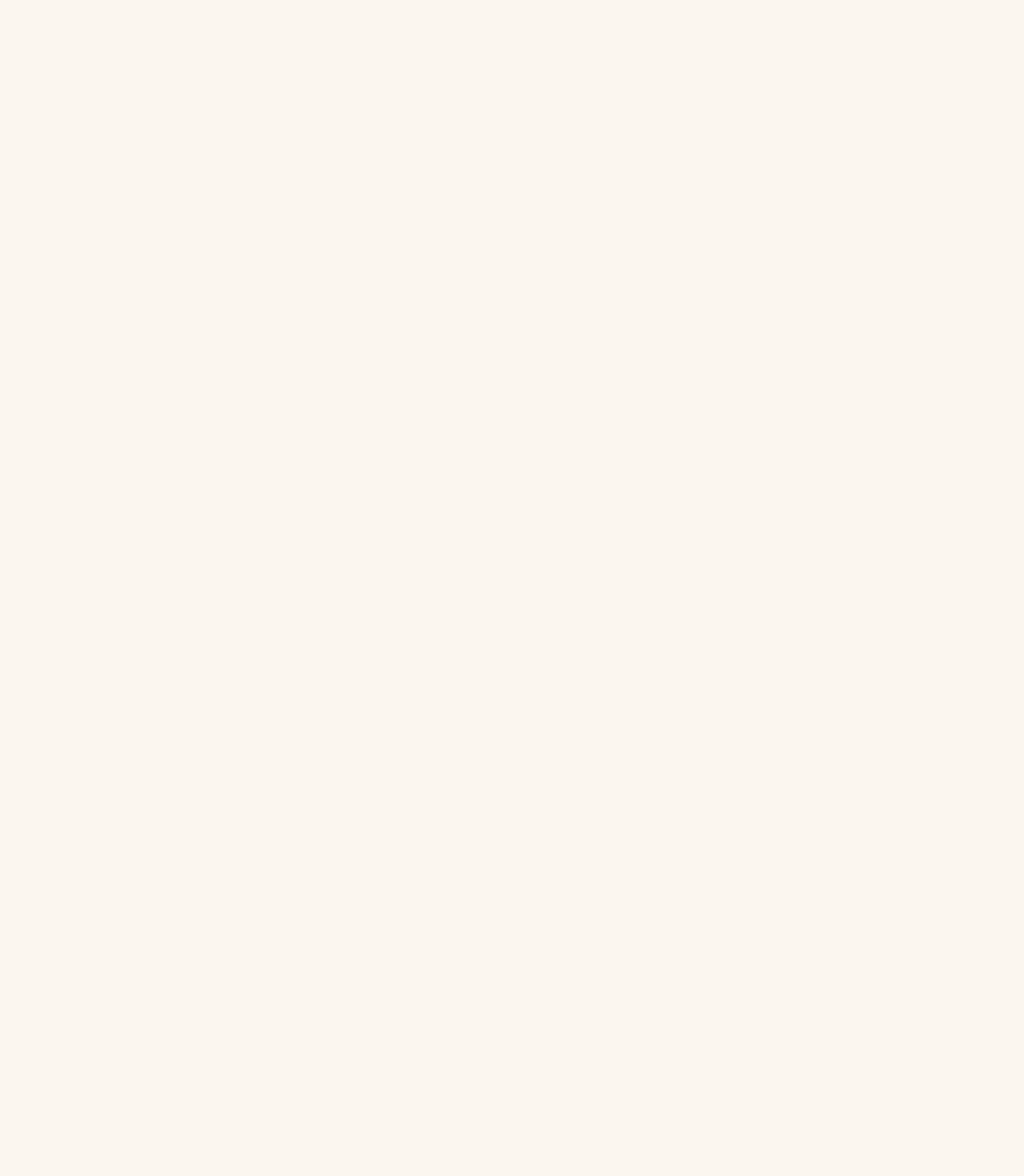
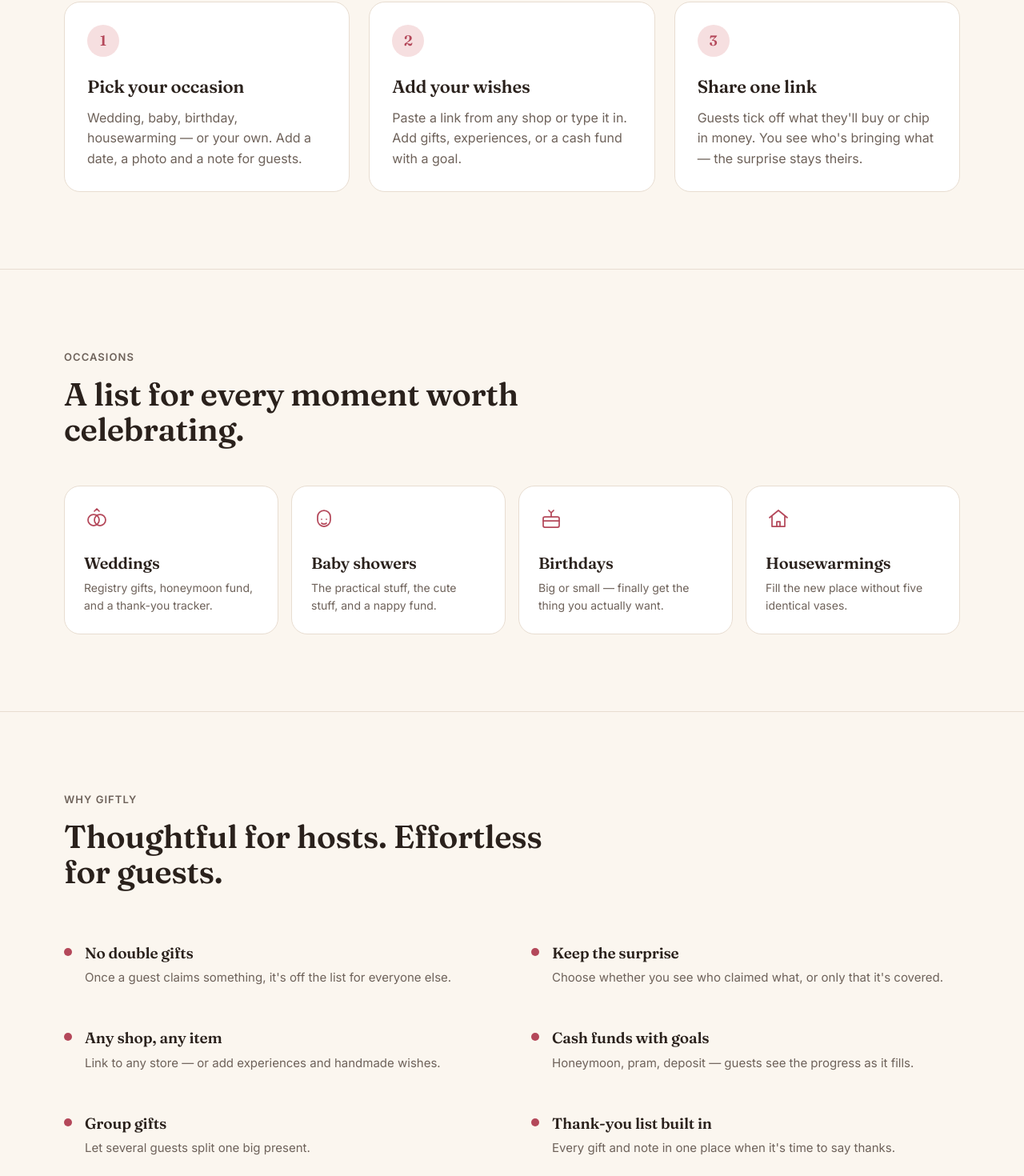
Before and after one commit to FasterThanIE/giftly, a React (Vite) app: page / in a window 1280 px wide. Shown: the part 1000-2470 px from the top of the page at 80% size. Before the commit the page ends 800 px from the top, so only its background shows below. Built offline with nearby package versions, Linux system fonts and the light colour scheme.

Commit message:
Add features, CTA and footer sections

```diff
--- a/src/App.jsx
+++ b/src/App.jsx
@@ -1,16 +1,31 @@
 import Hero from "./components/Hero.jsx";
 import Nav from "./components/Nav.jsx";
+import HowItWorks from "./components/HowItWorks.jsx";
+import Occasions from "./components/Occasions.jsx";
+import Features from "./components/Features.jsx";
+import Cta from "./components/Cta.jsx";
+import Footer from "./components/Footer.jsx";
 
 
 function App() {
 
 
   return (
-    <div className="wrap">
-        <Nav />
-        <Hero />
+      <>
 
-    </div>
+          <div className="wrap">
+              <Nav />
+              <Hero />
+          </div>
+
+          <HowItWorks />
+          <Occasions />
+          <Features />
+          <Cta />
+          <Footer />
+
+      </>
+
   )
 }
 
--- /dev/null
+++ b/src/components/Cta.jsx
@@ -0,0 +1,25 @@
+
+function Cta() {
+
+    return (
+
+        <section id="start">
+            <div className="wrap">
+                <div className="cta">
+                    <div>
+                        <h2>Start your wish list in two minutes.</h2>
+                        <p>Free to create. Share it on your invitation, in a message, or with a QR code.</p>
+                    </div>
+                    <form>
+                        <input type="email" placeholder="you@example.com" />
+                        <button className="btn btn-primary" type="submit">Get started</button>
+                    </form>
+                </div>
+            </div>
+        </section>
+
+
+    )
+}
+
+export default Cta
--- /dev/null
+++ b/src/components/Features.jsx
@@ -0,0 +1,71 @@
+function Features() {
+
+    return (
+
+        <section>
+            <div className="wrap">
+                <div className="head">
+                    <span className="eyebrow">Why Giftly</span>
+                    <h2>Thoughtful for hosts. Effortless for guests.</h2>
+                </div>
+                <div className="feats">
+                    <div className="feat">
+                        <i></i>
+                        <div>
+                            <h3>No double gifts</h3>
+                            <p>Once a guest claims something, it's off the list for everyone else.</p>
+                        </div>
+                    </div>
+
+                    <div className="feat">
+                        <i></i>
+                        <div>
+                            <h3>Keep the surprise</h3>
+                            <p>Choose whether you see who claimed what, or only that it's covered.</p>
+                        </div>
+                    </div>
+
+                    <div className="feat">
+                        <i></i>
+                        <div>
+                            <h3>Any shop, any item</h3>
+                            <p>Link to any store — or add experiences and handmade wishes.</p>
+                        </div>
+                    </div>
+
+                    <div className="feat">
+                        <i></i>
+                        <div>
+                            <h3>Cash funds with goals</h3>
+                            <p>Honeymoon, pram, deposit — guests see the progress as it fills.</p>
+                        </div>
+                    </div>
+
+                    <div className="feat">
+                        <i></i>
+                        <div>
+                            <h3>Group gifts</h3>
+                            <p>Let several guests split one big present.</p>
+                        </div>
+                    </div>
+
+                    <div className="feat">
+                        <i></i>
+                        <div>
+                            <h3>Thank-you list built in</h3>
+                            <p>Every gift and note in one place when it's time to say thanks.</p>
+                        </div>
+                    </div>
+
+                </div>
+            </div>
+
+
+        </section>
+
+
+
+    )
+}
+
+export default Features;
--- /dev/null
+++ b/src/components/Footer.jsx
@@ -0,0 +1,19 @@
+
+
+function Footer () {
+
+    return (
+
+        <footer>
+
+            <div className="wrap">
+                <span>&copy; 2026 Giftly</span>
+                <span>Made for celebrations</span>
+
+            </div>
+        </footer>
+
+    )
+}
+
+export default Footer;
--- /dev/null
+++ b/src/components/HowItWorks.jsx
@@ -0,0 +1,46 @@
+
+
+function HowItWorks() {
+    return (
+
+        <section  id="how">
+            <div className="wrap">
+                <div className="head">
+                    <span className="eyebrow">How it works</span>
+                    <h2>Three steps, and your guests know exactly what to bring.</h2>
+                </div>
+
+                <div className="steps">
+                    <div className="step">
+                        <div className="n">1</div>
+                        <h3>Pick your occasion</h3>
+                        <p>Wedding, baby, birthday, housewarming — or your own. Add a date, a photo and a note for guests.</p>
+                    </div>
+
+                    <div className="step">
+                        <div className="n">2</div>
+                        <h3>Add your wishes</h3>
+                        <p>Paste a link from any shop or type it in. Add gifts, experiences, or a cash fund with a goal.</p>
+                    </div>
+
+                    <div className="step">
+                        <div className="n">3</div>
+                        <h3>Share one link</h3>
+                        <p>Guests tick off what they'll buy or chip in money. You see who's bringing what — the surprise stays theirs.</p>
+                    </div>
+
+
+
+                </div>
+
+
+
+            </div>
+
+
+        </section>
+
+    )
+}
+
+export default HowItWorks;
--- /dev/null
+++ b/src/components/Occasions.jsx
@@ -0,0 +1,49 @@
+
+
+function Occasions() {
+
+    return (
+
+        <section id="occasions">
+            <div className="wrap">
+                <div className="head">
+                    <span className="eyebrow">Occasions</span>
+                    <h2>A list for every moment worth celebrating.</h2>
+                </div>
+
+                <div className="occ">
+                    <div>
+                        <svg viewBox="0 0 32 32"><circle cx="12" cy="18" r="7"/><circle cx="20" cy="18" r="7"/><path d="M13 7l3-3 3 3"/></svg>
+                        <h3>Weddings</h3>
+                        <p>Registry gifts, honeymoon fund, and a thank-you tracker.</p>
+                    </div>
+
+                    <div>
+                        <svg viewBox="0 0 32 32"><path d="M8 14a8 8 0 0 1 16 0v4a8 8 0 0 1-16 0z"/><path d="M13 17h.01M19 17h.01M13 22c2 1.5 4 1.5 6 0"/></svg>
+                        <h3>Baby showers</h3>
+                        <p>The practical stuff, the cute stuff, and a nappy fund.</p>
+                    </div>
+
+                    <div>
+                        <svg viewBox="0 0 32 32"><rect x="6" y="14" width="20" height="13" rx="2"/><path d="M6 19h20M16 14V9M13 6c1 1 2 2 3 3 1-1 2-2 3-3"/></svg>
+                        <h3>Birthdays</h3>
+                        <p>Big or small — finally get the thing you actually want.</p>
+                    </div>
+
+                    <div>
+                        <svg viewBox="0 0 32 32"><path d="M5 15L16 6l11 9M8 13v13h16V13"/><path d="M14 26v-6h4v6"/></svg>
+                        <h3>Housewarmings</h3>
+                        <p>Fill the new place without five identical vases.</p>
+                    </div>
+                </div>
+            </div>
+
+
+        </section>
+
+
+
+    )
+}
+
+export default Occasions;
--- a/src/index.css
+++ b/src/index.css
@@ -146,3 +146,112 @@
 }
 
 .navlinks .btn { padding: 10px 18px; }
+
+
+section {
+  padding: 96px 0;
+  border-top: 1px solid var(--line);
+}
+.head { max-width: 640px; margin-bottom: 48px; }
+.head h2 { font-size: 40px; line-height: 1.1; margin-top: 12px; }
+.head p { color: var(--muted); font-size: 18px; margin-top: 12px; }
+
+.steps {
+  display: grid; grid-template-columns: repeat(3, 1fr); gap: 24px;
+}
+.step {
+  background: var(--card); border: 1px solid var(--line);
+  border-radius: var(--radius-lg); padding: 28px;
+}
+.step .n {
+  width: 40px; height: 40px; border-radius: 50%;
+  background: var(--blush); display: grid; place-items: center;
+  font: 600 18px/1 var(--font-display); color: var(--rose);
+  margin-bottom: 20px;
+}
+.step h3 { font-size: 22px; margin-bottom: 8px; }
+.step p { color: var(--muted); }
+
+@media (max-width: 860px) {
+  .steps { grid-template-columns: 1fr; }
+  section { padding: 64px 0; }
+}
+
+.occ {
+  display: grid; grid-template-columns: repeat(4, 1fr); gap: 16px;
+}
+.occ div {
+  border: 1px solid var(--line); border-radius: var(--radius-lg);
+  padding: 24px; background: var(--card);
+}
+.occ svg {
+  width: 32px; height: 32px;
+  stroke: var(--rose); fill: none; stroke-width: 1.75;
+  stroke-linecap: round; stroke-linejoin: round;
+  margin-bottom: 16px;
+}
+.occ h3 { font-size: 20px; margin-bottom: 4px; }
+.occ p { font-size: 14px; color: var(--muted); }
+
+@media (max-width: 860px) {
+  .occ { grid-template-columns: 1fr 1fr; }
+}
+
+.feats {
+  display: grid; grid-template-columns: repeat(2, 1fr); gap: 16px 48px;
+}
+.feat { display: flex; gap: 16px; padding: 16px 0; }
+.feat i {
+  flex: none; width: 10px; height: 10px; margin-top: 9px;
+  border-radius: 50%; background: var(--rose);
+}
+.feat h3 { font-size: 19px; margin-bottom: 4px; }
+.feat p { color: var(--muted); font-size: 15px; }
+
+@media (max-width: 860px) {
+  .feats { grid-template-columns: 1fr; }
+}
+
+.cta {
+  background: var(--ink); color: var(--paper);
+  border-radius: 28px; padding: 72px 56px;
+  display: flex; justify-content: space-between; align-items: center;
+  gap: 32px; flex-wrap: wrap;
+}
+.cta h2 { font-size: 44px; line-height: 1.08; max-width: 560px; }
+.cta p { color: var(--line); margin-top: 12px; max-width: 520px; }
+.cta form {
+  display: flex; gap: 8px;
+  background: var(--paper); padding: 6px; border-radius: var(--radius-pill);
+}
+.cta input {
+  border: 0; background: transparent;
+  padding: 10px 16px; font: 400 15px var(--font-sans);
+  color: var(--ink); width: 240px;
+}
+
+
+/* dark mode: panel ostaje čitljiv */
+[data-theme="dark"] .cta { background: var(--card); color: var(--ink); border: 1px solid var(--line); }
+[data-theme="dark"] .cta p { color: var(--muted); }
+[data-theme="dark"] .cta form { background: var(--paper); box-shadow: inset 0 0 0 1px var(--line); }
+
+@media (max-width: 860px) {
+  .cta { padding: 40px 24px; }
+  .cta h2 { font-size: 32px; }
+  .cta form { width: 100%; }
+  .cta input { width: 100%; min-width: 0; }
+}
+.cta input:focus { outline: none; }
+.cta form:focus-within { box-shadow: 0 0 0 3px var(--rose); }
+#start {
+  padding: 96px 0 48px;
+}
+
+footer {
+  padding: 24px 0 48px;
+}
+footer .wrap {
+  display: flex; justify-content: space-between;
+  color: var(--muted); font-size: 14px;
+}
```
